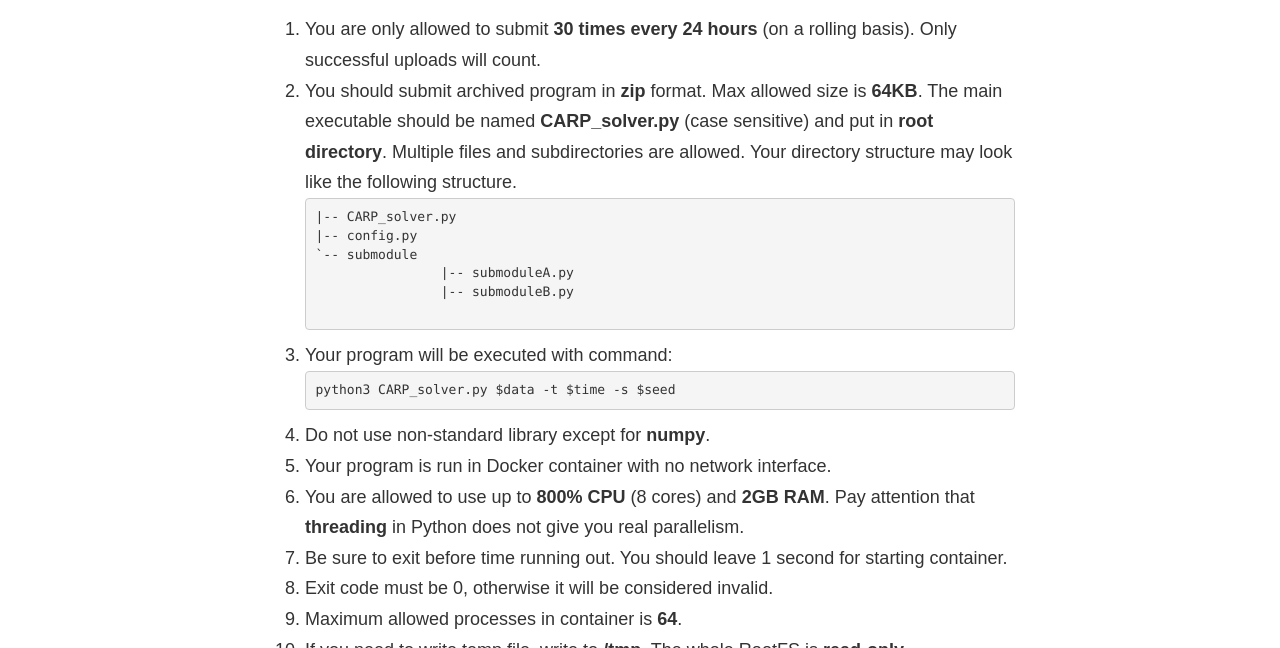
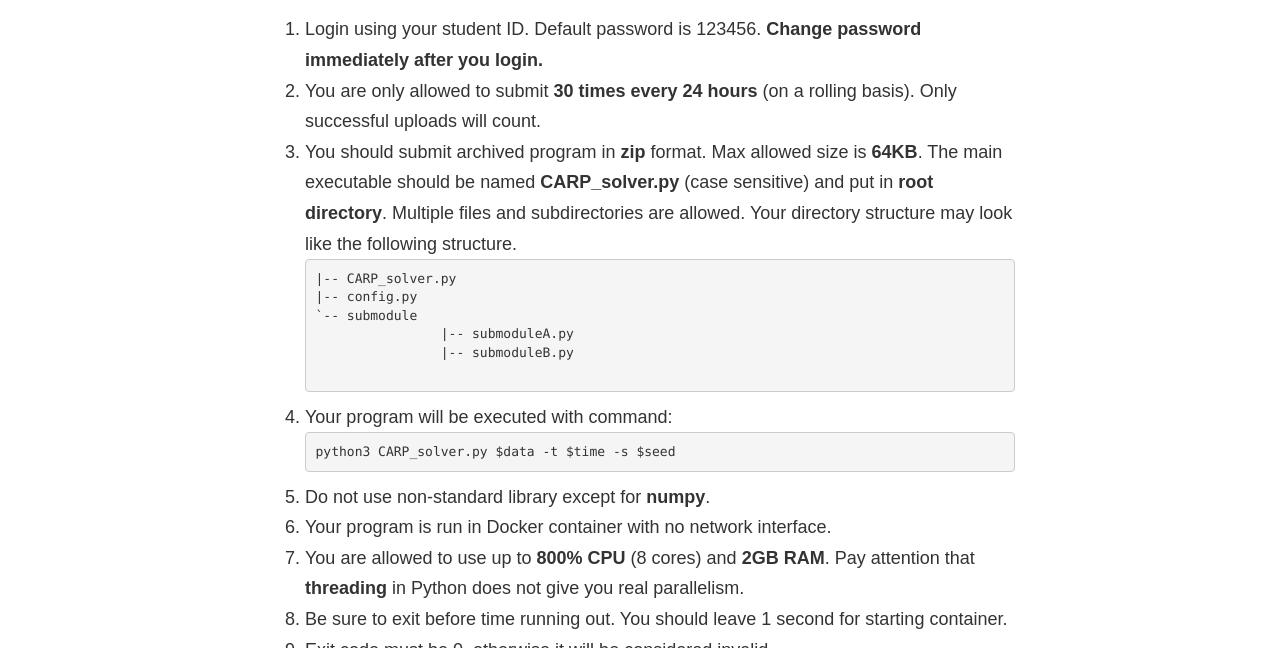
Before and after one commit to AI-SUSTech/Search-Server, a plain HTML site: page static/index.html in a window 1280 px wide. Shown: the part 152-800 px from the top of the page. Drawn offline with Linux system fonts and the light colour scheme; no server answers; files whose address does not match are found by name.

Commit message:
default password notice

```diff
--- a/static/index.html
+++ b/static/index.html
@@ -76,6 +76,7 @@
 								<h3>NOTICE</h3>
 								<p>
 									<ol style="text-align: left;">
+								<li>Login using your student ID. Default password is 123456. <b>Change password immediately after you login.</b></li>
 										<li>You are only allowed to submit <b>30 times every 24 hours</b> (on a rolling basis). Only successful uploads will count.</li>
 										<li>You should submit archived program in <b>zip</b> format. Max allowed size is <b>64KB</b>. The main executable should be named <b>CARP_solver.py</b> (case sensitive) and put in <b>root directory</b>. Multiple files and subdirectories are allowed.
 											Your directory structure may look like the following structure.<br/>
```
